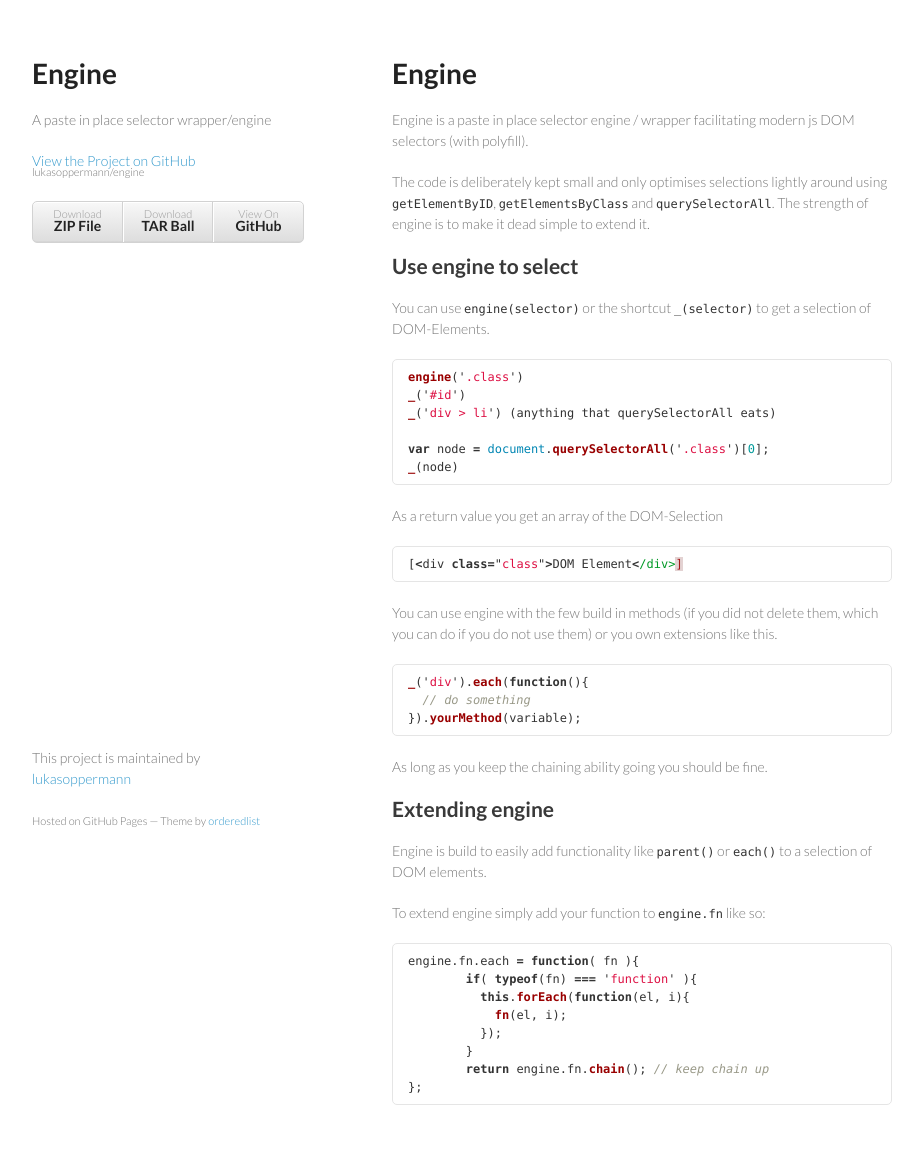
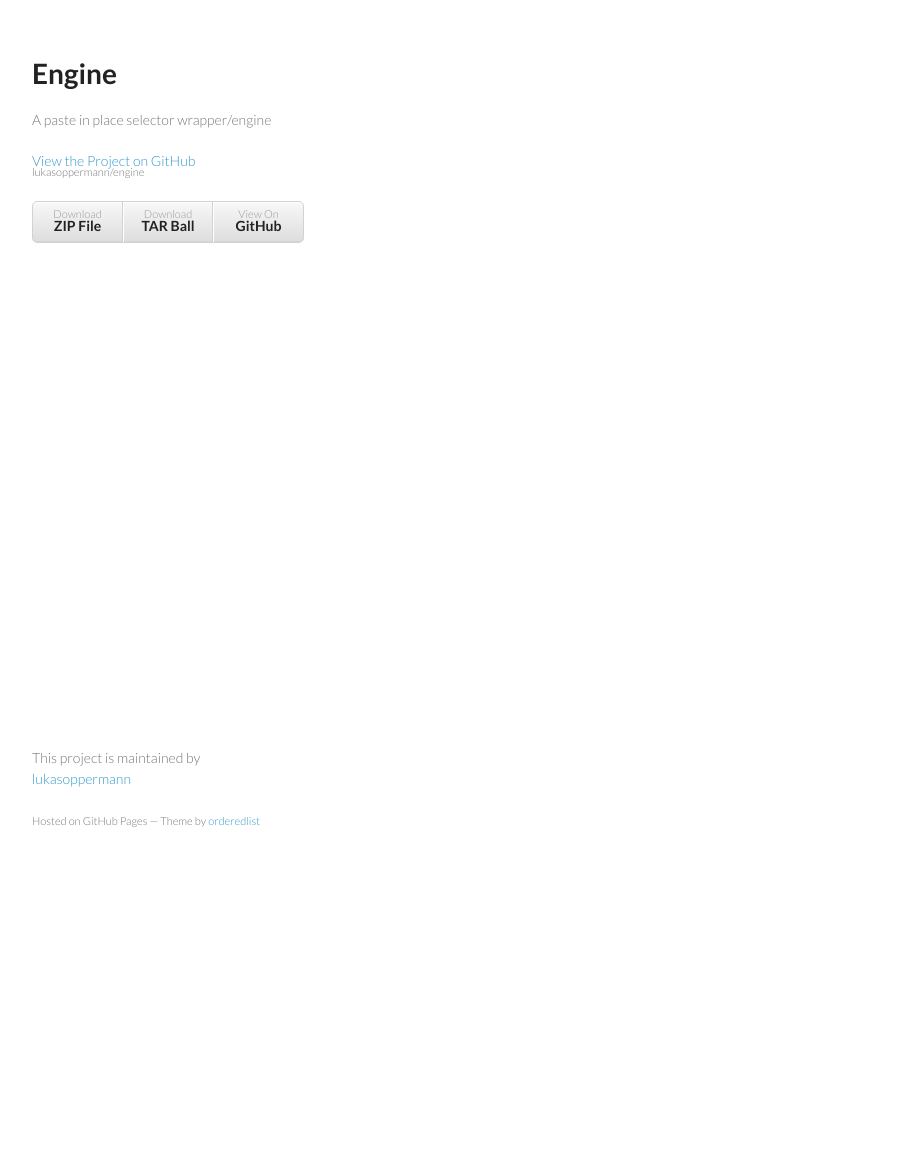
Before and after one commit to lukasoppermann/engine, a Jekyll site: the page built from index.md, in a window 1280 px wide. Shown: the whole page, without its empty margins (178-1101 px from the left). Built offline with Jekyll 4.4.1, drawn with Linux system fonts in a browser that asks for light colours; nearby versions of some CDN libraries; Markdown is read by kramdown in place of the engine named in the settings; after the commit the page ends 900 px from its top, so only the background shows below that.

````diff
--- a/index.md
+++ b/index.md
@@ -1,54 +1,3 @@
 ---
 layout: index
 ---
-
-
-# Engine
-Engine is a paste in place selector engine / wrapper facilitating modern js DOM selectors (with polyfill).
-
-The code is deliberately kept small and only optimises selections lightly around using `getElementByID`, `getElementsByClass` and `querySelectorAll`. The strength of engine is to make it dead simple to extend it.
-
-## Use engine to select
-
-You can use `engine(selector)` or the shortcut `_(selector)` to get a selection of DOM-Elements.
-
-```javascript
-engine('.class')
-_('#id')
-_('div > li') (anything that querySelectorAll eats)
-
-var node = document.querySelectorAll('.class')[0];
-_(node)
-```
-
-As a return value you get an array of the DOM-Selection
-
-```javascript
-[<div class="class">DOM Element</div>]
-```
-
-You can use engine with the few build in methods (if you did not delete them, which you can do if you do not use them) or you own extensions like this.
-
-```javascript
-_('div').each(function(){
-  // do something
-}).yourMethod(variable);
-```
-
-As long as you keep the chaining ability going you should be fine.
-
-## Extending engine
-
-Engine is build to easily add functionality like `parent()` or `each()` to a selection of DOM elements.
-
-To extend engine simply add your function to `engine.fn` like so:
-```javascript
-engine.fn.each = function( fn ){
-	if( typeof(fn) === 'function' ){
-	  this.forEach(function(el, i){
-	    fn(el, i);
-	  });
-	}
-	return engine.fn.chain(); // keep chain up
-};
-```
````
